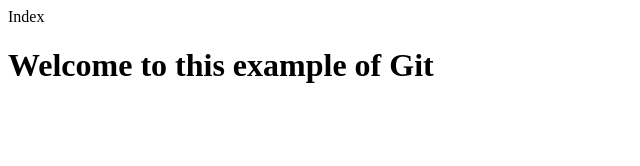
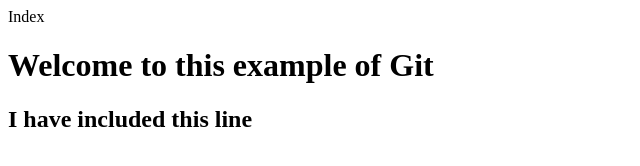
Before and after one commit to marodriguez64899/escuelaITProyecto, a plain HTML site: page index.html in a window 1280 px wide. Shown: the whole page, without its empty margins (0-640 px from the left). Drawn offline with Linux system fonts and the light colour scheme.

Commit message:
I have included to line of H2 as test

```diff
--- a/index.html
+++ b/index.html
@@ -2,6 +2,6 @@
     <head>Index</head>
     <body>
         <h1>Welcome to this example of Git</h1>
-
+        <h2>I have included this line</h2>
     </body>
 </html>
```
